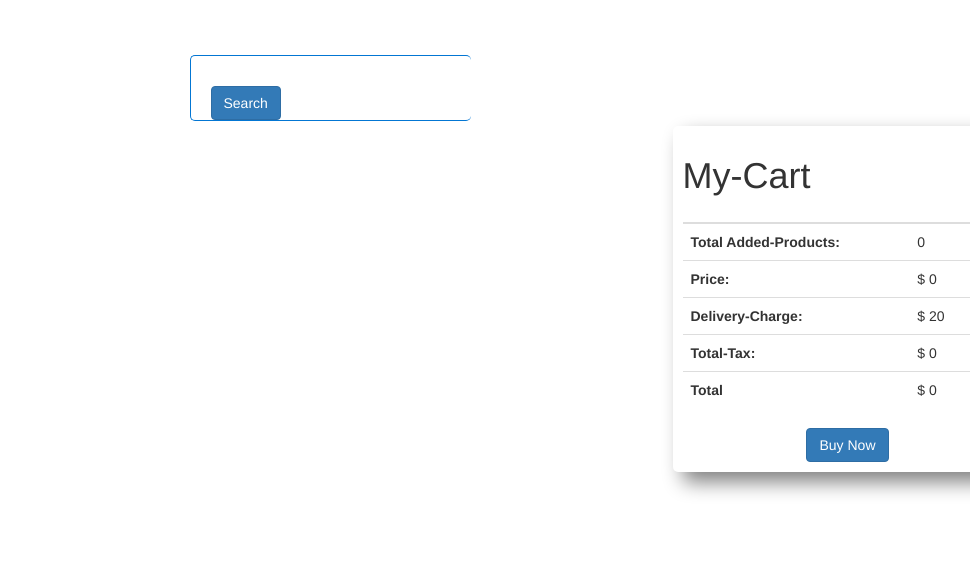
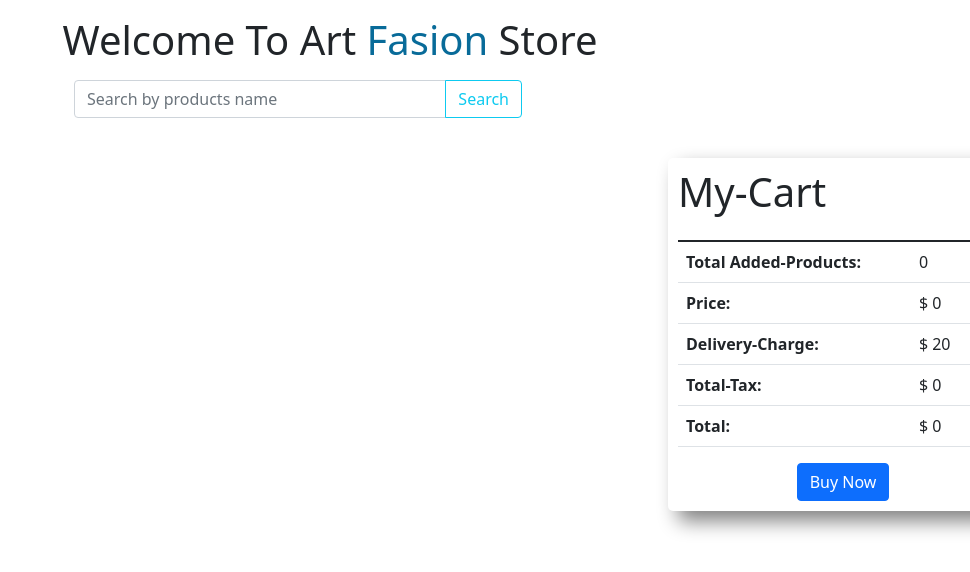
Before and after one commit to myselfhabib/mac-book-pro-website, a plain HTML site: page index.html in a window 1280 px wide. Shown: the whole page, without its empty margins (310-1280 px from the left). Drawn offline with nearby package versions, Linux system fonts and the light colour scheme; no server answers.

Commit message:
all product showing with gradients color

```diff
--- a/css/style.css
+++ b/css/style.css
@@ -1,6 +1,9 @@
 body {
   overflow-x: hidden;
   font-family: "Montserrat", sans-serif;
+}
+.fasion{
+  color: rgb(8, 107, 153);
 }
 .search-field {
   border: none;
@@ -8,22 +11,22 @@ body {
   padding: 5px;
   outline: none;
 }
-.search-field:hover {
-  outline: none;
-  border: none;
+.form-control{
+  margin-left: 30%;
 }
-.search-box {
-  border: 1px solid rgb(3, 118, 211);
-  width: 281px;
-  border-radius: 5px;
-  margin: auto;
-  margin-top: 50px;
-  border-right: none;
+.info{
+  border-radius: 2px;
+  margin-right: 35%;
+}
+.input-group{
+  width: unset;
+  flex-wrap: nowrap;
 }
 .search-button {
   padding: 10px 50px;
-  border-radius: 25px;
-  margin-left: 20px;
+  border-radius: 24px;
+  margin-left: 25px;
+  background-color: rgb(101, 201, 219);
 }
 #all-products {
   display: grid;
@@ -32,17 +35,25 @@ body {
   text-align: center;
   width: 100%;
   margin: auto;
+  margin-left: 10px;
   align-items: center;
   justify-content: center;
+  margin-top: 10px;
 }
 .single-product {
   padding: 10px;
   transition: 0.6s;
+  background-image: linear-gradient(rgb(255, 255, 255),rgb(197, 179, 179));
+  margin: 2px;
+  margin-top: 5px;
+  height: 480px;
+  width: auto;
+  border: 1px solid gray;
 }
 .single-product:hover {
-  box-shadow: 4px 4px 7px gray;
+  box-shadow: 4px 4px 7px rgb(75, 121, 180);
   border-radius: 10px;
-  border: 1px solid cyan;
+  border: 1px solid rgb(65, 117, 230);
 }
 .product-image {
   width: 150px;
--- a/index.html
+++ b/index.html
@@ -5,12 +5,11 @@
   <meta charset="UTF-8" />
   <meta http-equiv="X-UA-Compatible" content="IE=edge" />
   <meta name="viewport" content="width=device-width, initial-scale=1.0" />
-  <title>Ranga Store</title>
+  <title>The Art Fasion</title>
   <link rel="stylesheet" href="./css/style.css" />
   <!-- Latest compiled and minified CSS -->
-  <link rel="stylesheet" href="https://maxcdn.bootstrapcdn.com/bootstrap/3.3.7/css/bootstrap.min.css"
-    integrity="sha384-BVYiiSIFeK1dGmJRAkycuHAHRg32OmUcww7on3RYdg4Va+PmSTsz/K68vbdEjh4u" crossorigin="anonymous" />
-
+  <link href="https://cdn.jsdelivr.net/npm/bootstrap@5.1.1/dist/css/bootstrap.min.css" rel="stylesheet"
+    integrity="sha384-F3w7mX95PdgyTmZZMECAngseQB83DfGTowi0iMjiWaeVhAn4FJkqJByhZMI3AhiU" crossorigin="anonymous">
   <!-- google Montserrat  font  -->
   <link rel="preconnect" href="https://fonts.googleapis.com" />
   <link rel="preconnect" href="https://fonts.gstatic.com" crossorigin />
@@ -20,18 +19,17 @@
 <body>
   <header></header>
   <main class="main">
-    <div class="search-field">
-      <div class="search-box">
-        <input id="input-field" class="search-field" type="text" />
-        <button type="button" class="btn btn-primary search-button" data-toggle="button" aria-pressed="false"
-          autocomplete="off" id="search-btn" onclick="loadProducts()">
-          Search</button>
-      </div>
+    <h1 class="welcome text-center mb-3 mt-3">Welcome To Art <span class="fasion">Fasion</span> Store</h1>
+
+    <div class="input-group mb-3">
+      <input type="text" class="form-control" placeholder="Search by products name" aria-label="Recipient's username"
+        aria-describedby="button-addon2">
+      <button type="button" class="info btn btn-outline-info">Search</button>
     </div>
+    <br>
     <div class="row">
       <div class="col-md-9 col-lg-9 col-sm-7">
         <div id="all-products" class="">
-          <h1></h1>
         </div>
       </div>
       <div class="col-md-3 col-lg-3 col-sm-5 cart-main">
@@ -72,8 +70,8 @@
                 <td></td>
               </tr>
               <tr>
-                <th scope="row">Total</th>
-                <td colspan="2">$ <span id="total">0</span></td>
+                <th scope="row">Total:</th>
+                <td colspan=>$ <span id="total">0</span></td>
                 <td></td>
               </tr>
             </tbody>
--- a/js/app.js
+++ b/js/app.js
@@ -10,7 +10,9 @@ loadProducts();
 const showProducts = (products) => {
   const allProducts = products.map((pd) => pd);
   for (const product of allProducts) {
-    const image = product.images;
+    const image = product.image;
+    //destructuring product rating.
+    const { rate, count } = product.rating
     const div = document.createElement("div");
     div.classList.add("product");
     div.innerHTML = `<div class="single-product">
@@ -19,6 +21,8 @@ const showProducts = (products) => {
       </div>
       <h3>${product.title}</h3>
       <p>Category: ${product.category}</p>
+      <h5>Total-Rating : ${count}   </h5>
+      <h6>Average-rating: ${rate}</h6>
       <h2>Price: $ ${product.price}</h2>
       <button onclick="addToCart(${product.id},${product.price})" id="addToCart-btn" class="buy-now btn btn-success">add to cart</button>
       <button id="details-btn" class="btn btn-danger">Details</button></div>
@@ -33,11 +37,12 @@ const addToCart = (id, price) => {
 
   updateTaxAndCharge(id);
   document.getElementById("total-Products").innerText = count;
+  updateTotal();
 };
 
 const getInputValue = (id) => {
   const element = document.getElementById(id).innerText;
-  const converted = parseInt(element);
+  const converted = parseFloat(element);
   return converted;
 };
 
@@ -46,7 +51,7 @@ const updatePrice = (id, value) => {
   const convertedOldPrice = getInputValue(id);
   const convertPrice = parseFloat(value);
   const total = convertedOldPrice + convertPrice;
-  document.getElementById(id).innerText = Math.round(total);
+  document.getElementById(id).innerText = total.toFixed(2);
 };
 
 // set innerText function
@@ -76,5 +81,5 @@ const updateTotal = () => {
   const grandTotal =
     getInputValue("price") + getInputValue("delivery-charge") +
     getInputValue("total-tax");
-  document.getElementById("total").innerText = grandTotal;
+  document.getElementById("total").innerText = grandTotal.toFixed(2);
 };
```
